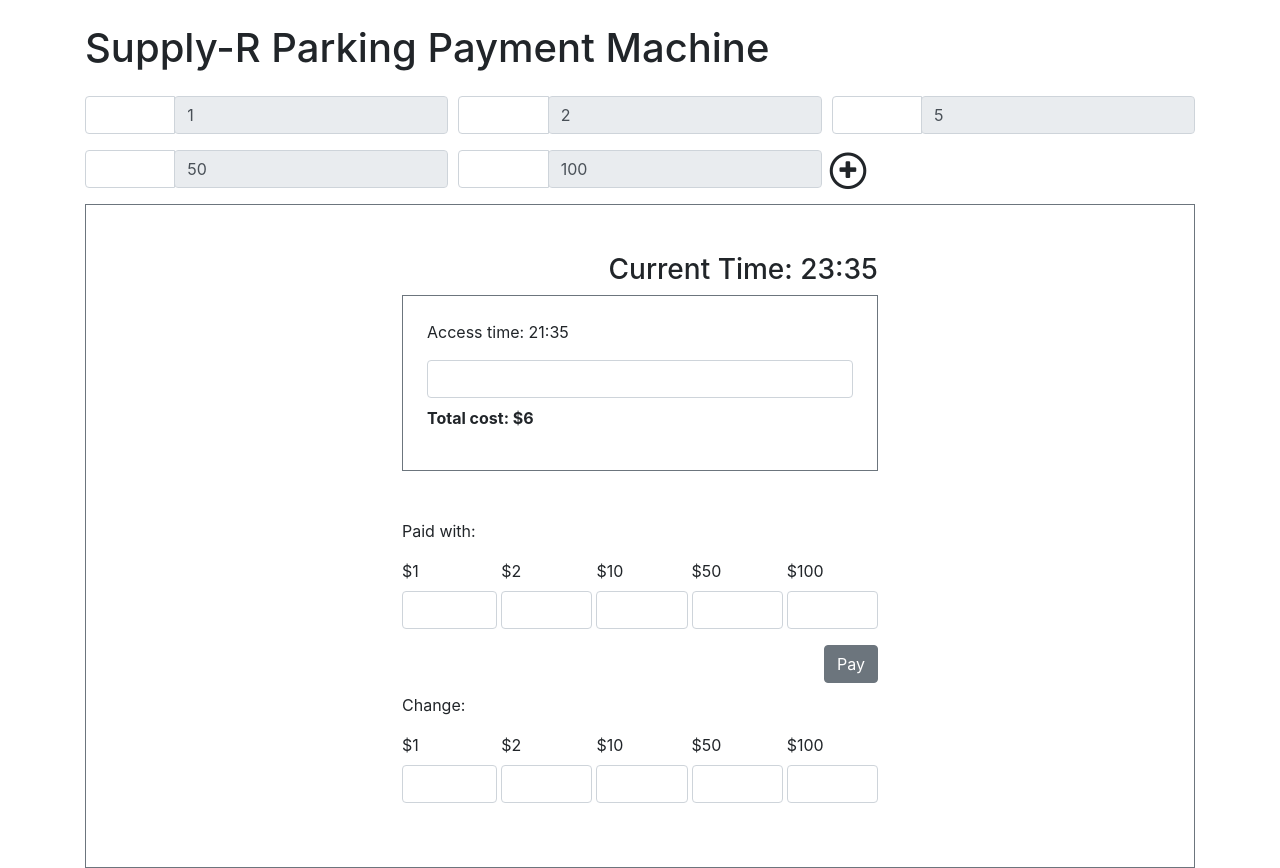
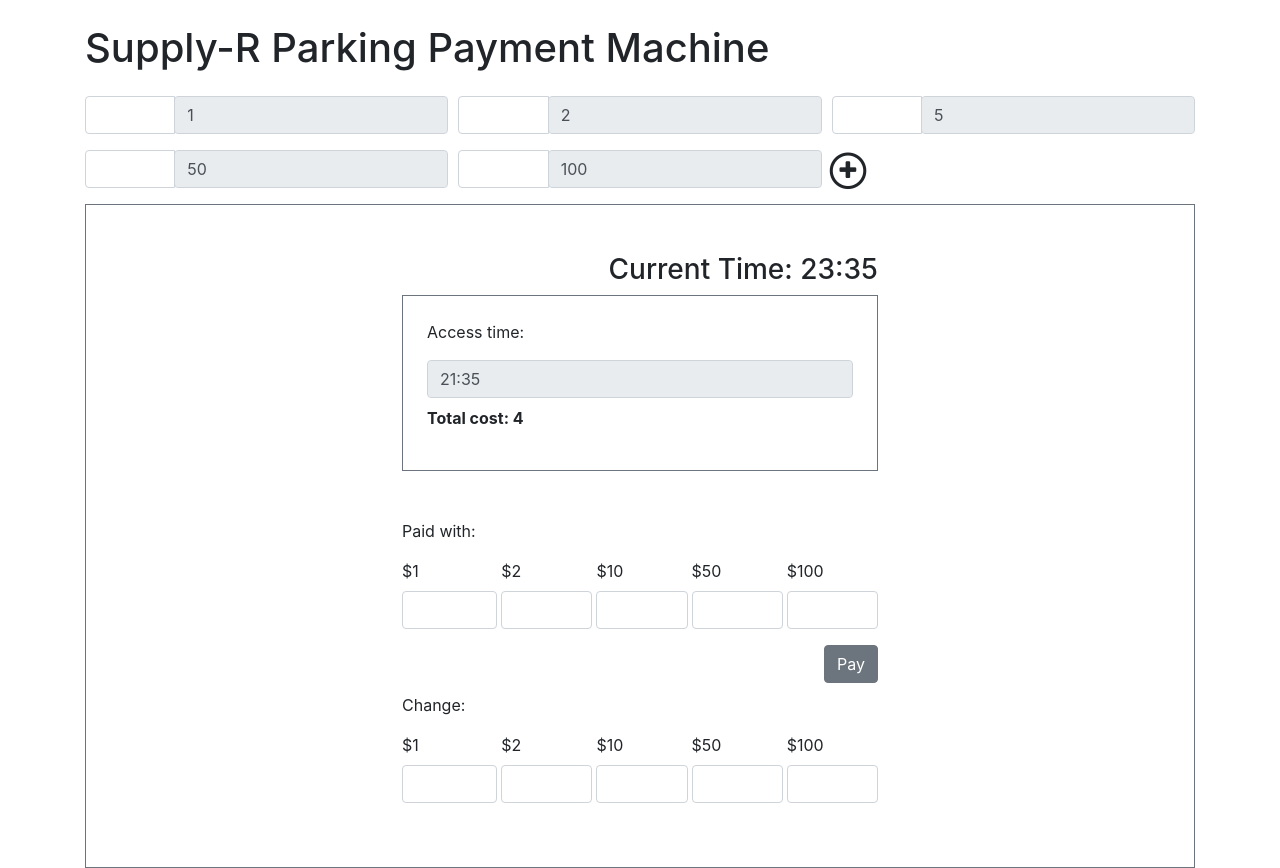
Before and after one commit to Gonzasestopal/apli, an Angular app in the folder client/: page / in a window 1280 px wide. Built offline with nearby package versions, Linux system fonts and the light colour scheme; no server answers.

Commit message:
total cost correctly

```diff
--- a/client/src/app/app.component.html
+++ b/client/src/app/app.component.html
@@ -66,9 +66,9 @@
           <h3 class="text-right">Current Time: {{now | date: "H:mm"}}</h3>
 
           <div class="border border-secondary p-4">
-              <p>Access time: {{access_time | date: "H:mm"}}</p>
-              <input type="text" class="form-control">
-              <p class="font-weight-bold mt-2">Total cost: $6</p>
+              <p>Access time:</p>
+              <input type="text" class="form-control" value='{{access_time | date: "H:mm"}}' disabled>
+              <p class="font-weight-bold mt-2">Total cost: {{total_cost}}</p>
           </div>
 
           <p class="mt-5">Paid with:</p>
--- a/client/src/app/app.component.ts
+++ b/client/src/app/app.component.ts
@@ -8,40 +8,45 @@ import { AppService } from './app.service';
 })
 export class AppComponent {
 
+  public total_cost : number;
+
   public availableChange: any = {}
 
   public pay1: number; pay2: number; pay3: number; pay4: number; pay5: number;
 
-  public now: Date =  new Date()
+  public now: Date;
 
-  public access_time: Date = new Date(this.now.getTime() - (1000*60*60));
-
-  public diff: number = this.now.getTime() -  this.access_time.getTime();
-
-  public total_cost: number = (this.diff % 86400000);
+  public access_time: Date;
 
   pay() {
-    this.appService.save_payment()
+    let total = this.pay1 + this.pay2 + this.pay3 + this.pay4 + this.pay5
+    this.appService.save_payment(total)
       .subscribe(res => {
-        console.log(res)
-        this.test = res
+        this.appService.get_change()
       })
   }
 
   ngOnInit() {
-
-    console.log(this.total_cost)
     this.appService.get_change()
       .subscribe(res => {
         this.availableChange = res
-
       })
 
   }
 
   constructor(private appService: AppService) {
 
-    this.access_time = new Date(this.now.setHours(this.now.getHours() - 2))
+    const HOUR_PRICE = 2;
+
+    this.now = new Date();
+
+    let access_time = new Date()
+
+    this.access_time = new Date(access_time.setHours(this.now.getHours() - 2))
+
+    let diff: number = Math.abs(this.now.getTime() -  this.access_time.getTime()) / 36e5;
+
+    this.total_cost =  diff * HOUR_PRICE
 
     setInterval(() => {
       this.now = new Date()
```
